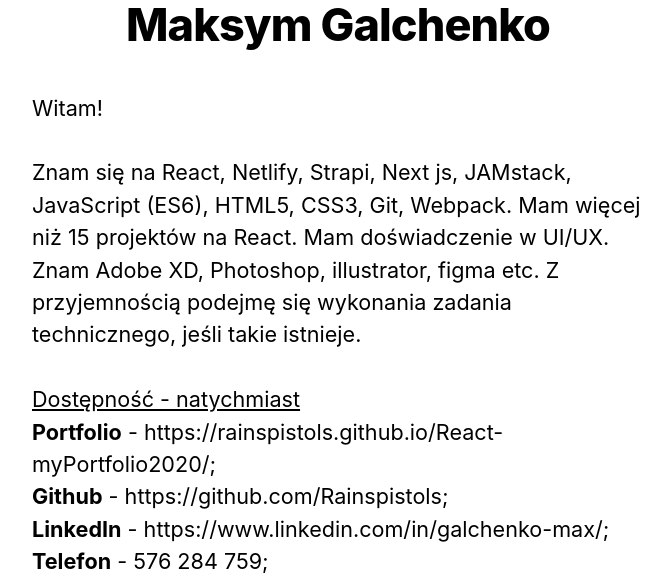
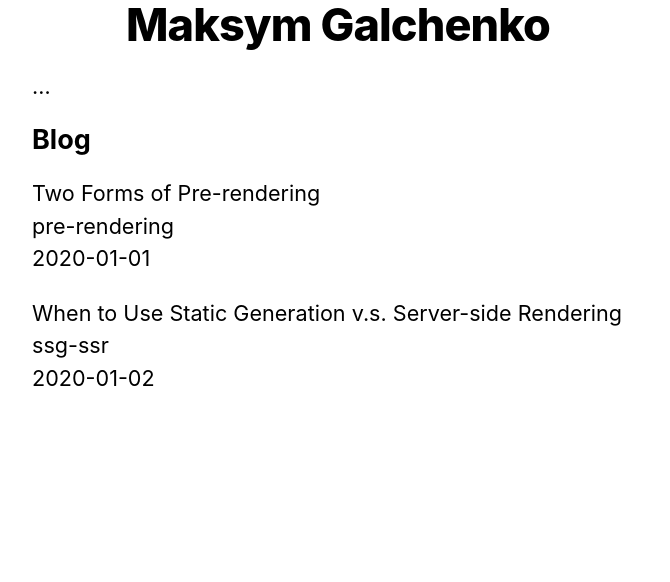
Before and after one commit to Rainspistols/nextjs-blog, a Next.js app: page / in a window 1280 px wide. Shown: the part 218-800 px from the top of the page, without its empty margins (302-972 px from the left). Built offline with nearby package versions, Linux system fonts and the light colour scheme.

Commit message:
pre-render and data fetching

```diff
--- /dev/null
+++ b/lib/post.js
@@ -0,0 +1,28 @@
+import fs from 'fs';
+import path from 'path';
+import matter from 'gray-matter';
+
+const postsDirectory = path.join(process.cwd(), 'posts');
+
+export const getSortedPostsData = () => {
+  // Get file names under /posts
+  const fileNames = fs.readdirSync(postsDirectory);
+  const allPostsData = fileNames.map((fileName) => {
+    // Remove ".md" from file name to get id
+    const id = fileName.replace(/\.md$/, '');
+
+    // Read markdown file as string
+    const fullPath = path.join(postsDirectory, fileName);
+    const fileContents = fs.readFileSync(fullPath, 'utf8');
+
+    // Use gray-matter to parse the post metadata section
+    const matterResult = matter(fileContents);
+
+    // Combine the data with the id
+    return {
+      id,
+      ...matterResult.data,
+    };
+  });
+  return allPostsData.sort((a, b) => a - b);
+};
--- a/pages/index.js
+++ b/pages/index.js
@@ -1,40 +1,32 @@
 import Head from 'next/head';
 import Layout, { siteTitle } from '../components/layout';
 import utilStyles from '../styles/utils.module.css';
+import { getSortedPostsData } from '../lib/post';
 
-export default function Home() {
+export default function Home({ allPostsData }) {
+  const renderPosts = allPostsData.map(({ id, date, title }) => (
+    <li className={utilStyles.listItem} key={id}>
+      {title}
+      <br />
+      {id}
+      <br />
+      {date}
+    </li>
+  ));
+
   return (
     <Layout home>
-      <Head>
-        <title>{siteTitle}</title>
-      </Head>
-      <section className={utilStyles.headingMd}>
-        <p>
-          Witam!
-          <br />
-          <br /> Znam się na React, Netlify, Strapi, Next js, JAMstack,
-          JavaScript (ES6), HTML5, CSS3, Git, Webpack. Mam więcej niż 15
-          projektów na React. Mam doświadczenie w UI/UX. Znam Adobe XD,
-          Photoshop, illustrator, figma etc. Z przyjemnością podejmę się
-          wykonania zadania technicznego, jeśli takie istnieje.
-          <br />
-          <br />
-          <u>Dostępność - natychmiast</u>
-          <br />
-          <b>Portfolio</b> -
-          https://rainspistols.github.io/React-myPortfolio2020/; <br />
-          <b>Github</b> - https://github.com/Rainspistols;
-          <br />
-          <b>LinkedIn</b> - https://www.linkedin.com/in/galchenko-max/;
-          <br />
-          <b>Telefon</b> - 576 284 759;
-          <br /> Nie mogę pracować B2B bo jestem obcokrajowcem. UOP preferowana.
-        </p>
-        <p>
-          (This is a sample website - you’ll be building a site like this on{' '}
-          <a href='https://nextjs.org/learn'>our Next.js tutorial</a>.)
-        </p>
+      <Head>…</Head>
+      <section className={utilStyles.headingMd}>…</section>
+      <section className={`${utilStyles.headingMd} ${utilStyles.padding1px}`}>
+        <h2 className={utilStyles.headingLg}>Blog</h2>
+        <ul className={utilStyles.list}>{renderPosts}</ul>
       </section>
     </Layout>
   );
 }
+
+export const getStaticProps = async () => {
+  const allPostsData = getSortedPostsData();
+  return { props: { allPostsData } };
+};
--- /dev/null
+++ b/posts/pre-rendering.md
@@ -0,0 +1,11 @@
+---
+title: 'Two Forms of Pre-rendering'
+date: '2020-01-01'
+---
+
+Next.js has two forms of pre-rendering: **Static Generation** and **Server-side Rendering**. The difference is in **when** it generates the HTML for a page.
+
+- **Static Generation** is the pre-rendering method that generates the HTML at **build time**. The pre-rendered HTML is then _reused_ on each request.
+- **Server-side Rendering** is the pre-rendering method that generates the HTML on **each request**.
+
+Importantly, Next.js lets you **choose** which pre-rendering form to use for each page. You can create a "hybrid" Next.js app by using Static Generation for most pages and using Server-side Rendering for others.
--- /dev/null
+++ b/posts/ssg-ssr.md
@@ -0,0 +1,19 @@
+---
+title: 'When to Use Static Generation v.s. Server-side Rendering'
+date: '2020-01-02'
+---
+
+We recommend using **Static Generation** (with and without data) whenever possible because your page can be built once and served by CDN, which makes it much faster than having a server render the page on every request.
+
+You can use Static Generation for many types of pages, including:
+
+- Marketing pages
+- Blog posts
+- E-commerce product listings
+- Help and documentation
+
+You should ask yourself: "Can I pre-render this page **ahead** of a user's request?" If the answer is yes, then you should choose Static Generation.
+
+On the other hand, Static Generation is **not** a good idea if you cannot pre-render a page ahead of a user's request. Maybe your page shows frequently updated data, and the page content changes on every request.
+
+In that case, you can use **Server-Side Rendering**. It will be slower, but the pre-rendered page will always be up-to-date. Or you can skip pre-rendering and use client-side JavaScript to populate data.
```
